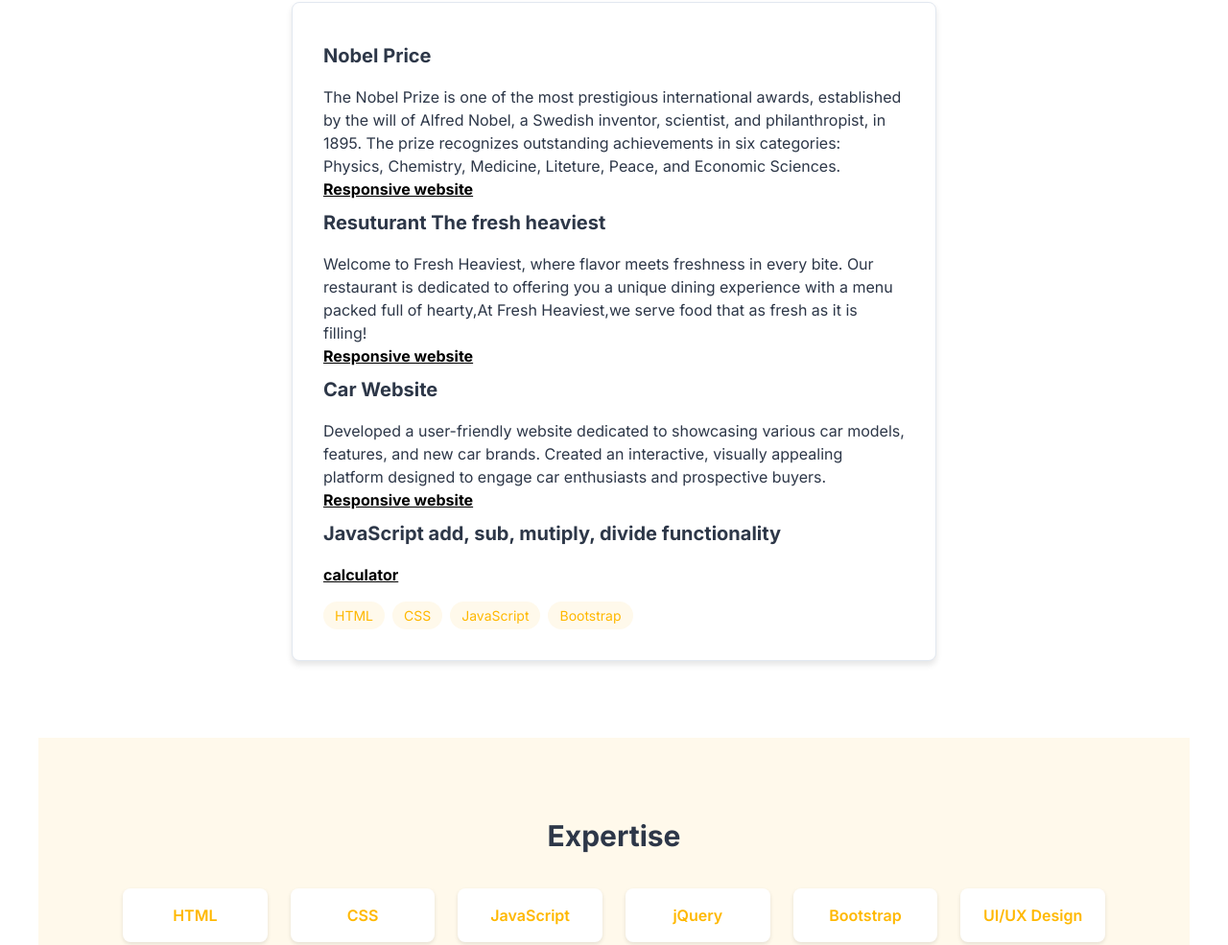
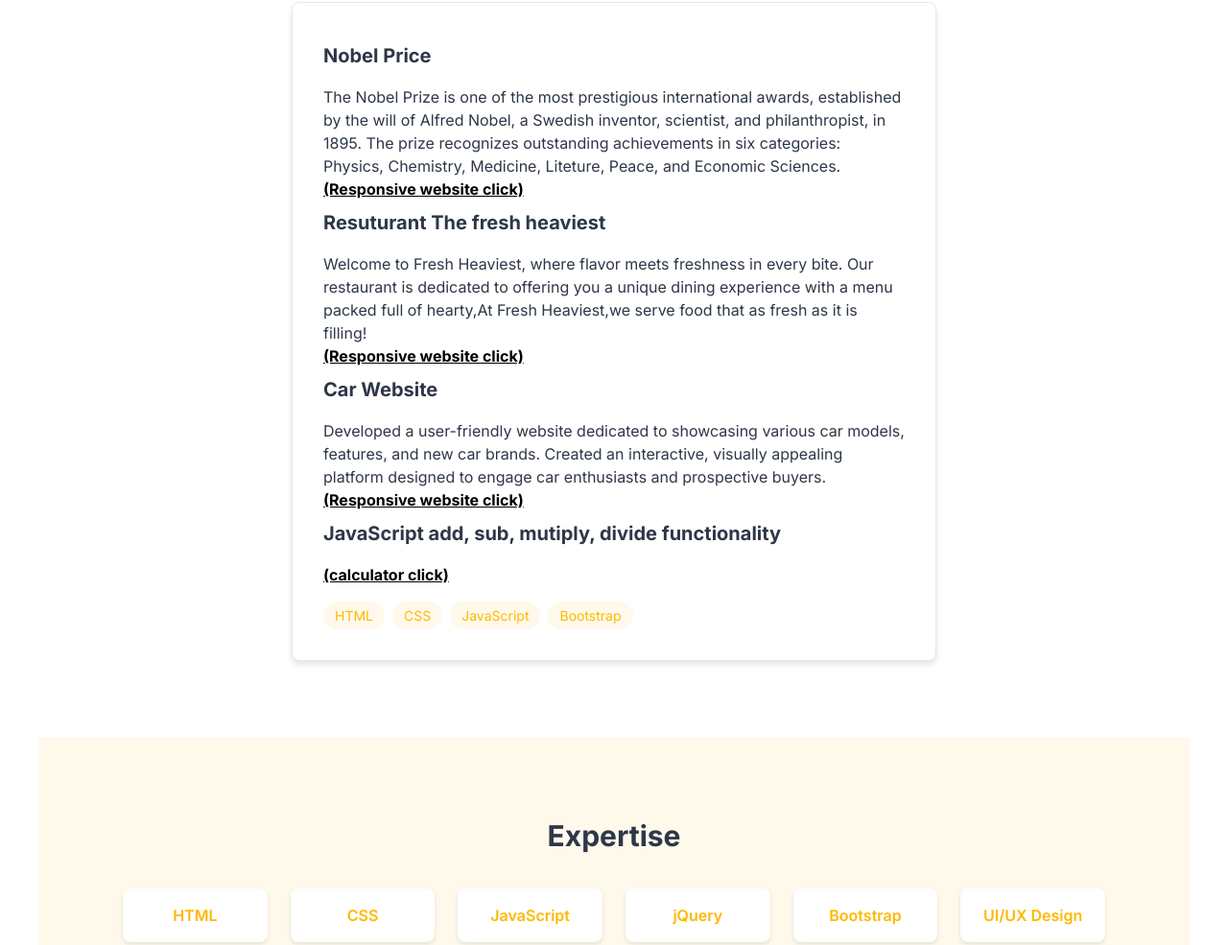
Before and after one commit to alizaGhanci/Alizay-potfolio, a plain HTML site: page index.html in a window 1280 px wide. Shown: the part 956-1941 px from the top of the page at 96% size. Drawn offline with nearby package versions, Linux system fonts and the light colour scheme.

Commit message:
Update index.html

```diff
--- a/index.html
+++ b/index.html
@@ -58,23 +58,23 @@
                 <p>The Nobel Prize is one of the most prestigious international awards, established by the
                      will of Alfred Nobel, a Swedish inventor, scientist, and philanthropist, in 1895. The prize
                       recognizes outstanding achievements in six categories: Physics, Chemistry, Medicine, Liteture, Peace, and Economic Sciences.
-                      <h4><a href="https://alizaghanci.github.io/nobleprize/" style="color: black;">Responsive website</a></h4> </p>
+                      <h4><a href="https://alizaghanci.github.io/nobleprize/" style="color: black;">(Responsive website click)</a></h4> </p>
                       <h3>Resuturant The fresh heaviest</h3>
                 <p>Welcome to Fresh Heaviest, where flavor meets freshness in every bite.
                    Our restaurant is dedicated to offering you a unique dining experience with a menu
                    packed full of hearty,At Fresh Heaviest,we serve food that as fresh as it is filling!
-                    <h4><a href="https://alizaghanci.github.io/FreshHeaviest/" style="color: black;">Responsive website</a></h4>
+                    <h4><a href="https://alizaghanci.github.io/FreshHeaviest/" style="color: black;">(Responsive website click)</a></h4>
                 </p>
 
                 <h3>Car Website</h3>
                 <p>Developed a user-friendly website dedicated to showcasing various car models,
                    features, and new car brands. Created an interactive, visually appealing platform
                    designed to engage car enthusiasts and prospective buyers.
-                  <h4><a href="https://alizaghanci.github.io/Carvilla/" style="color: black;">Responsive website</a></h4>
+                  <h4><a href="https://alizaghanci.github.io/Carvilla/" style="color: black;">(Responsive website click)</a></h4>
                 </p>
 
                 <h3>JavaScript add, sub, mutiply, divide functionality</h3>
-               <h4> <a href="calculator.html" style="color: black;">calculator</a></h4>
+               <h4> <a href="calculator.html" style="color: black;">(calculator click)</a></h4>
 
                 <div class="skills-tags">
                     <span>HTML</span>
```
